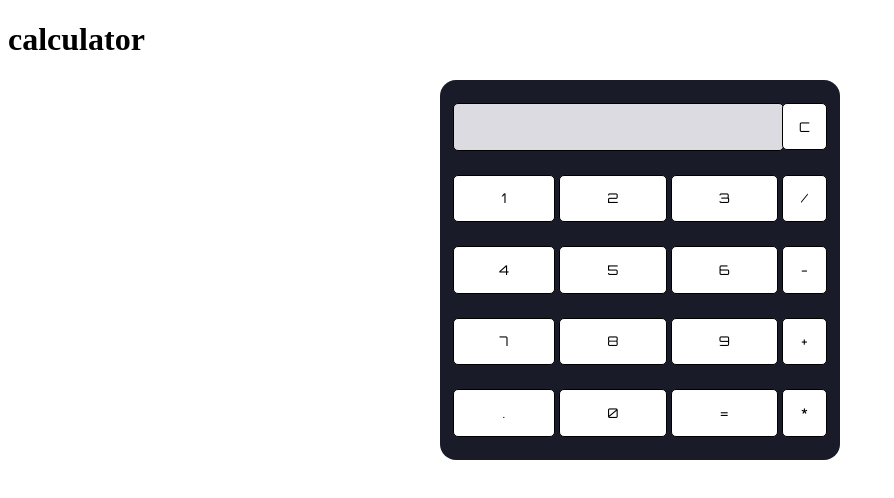
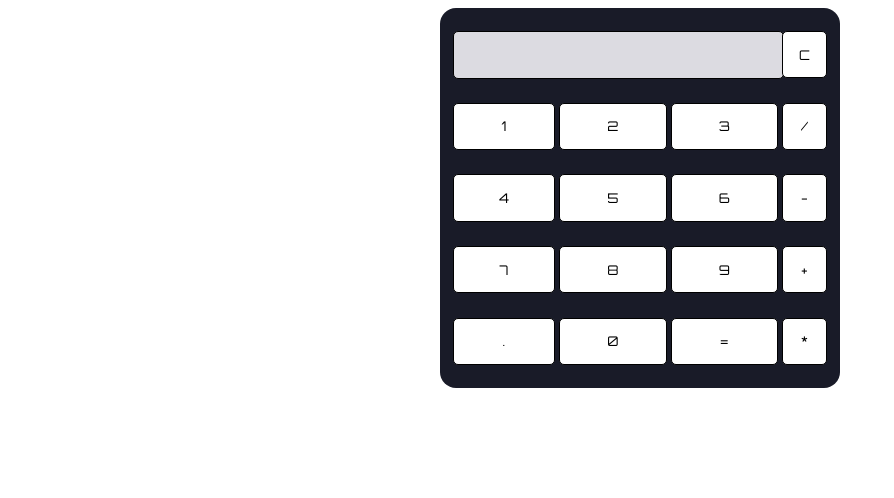
Before and after one commit to Charuka147/Calculator, a plain HTML site: page index.html in a window 1280 px wide. Shown: the whole page, without its empty margins (0-894 px from the left). Drawn offline with Linux system fonts and the light colour scheme.

Commit message:
last commit

```diff
--- a/index.html
+++ b/index.html
@@ -7,7 +7,6 @@
     <link rel="stylesheet" href="style.css">
 </head>
 <body>
-    <h1>calculator</h1>
     <table class="calculator" >
         <tr>
           <td colspan="3"> <input class="display-box" type="text" id="result" disabled /> </td>
```
